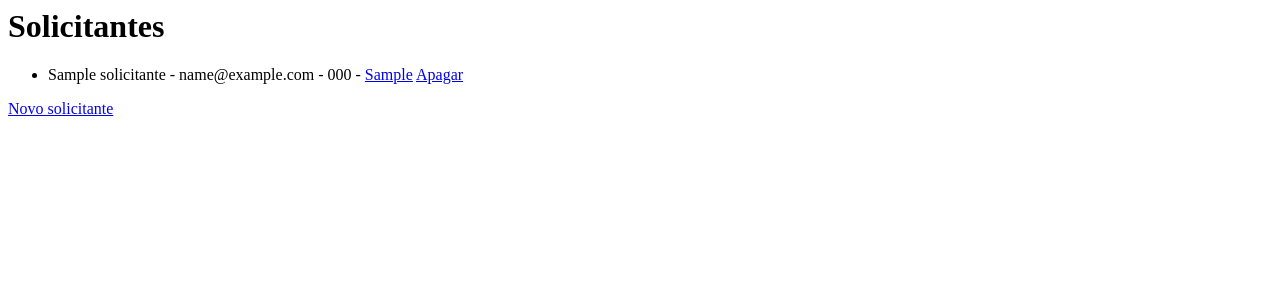
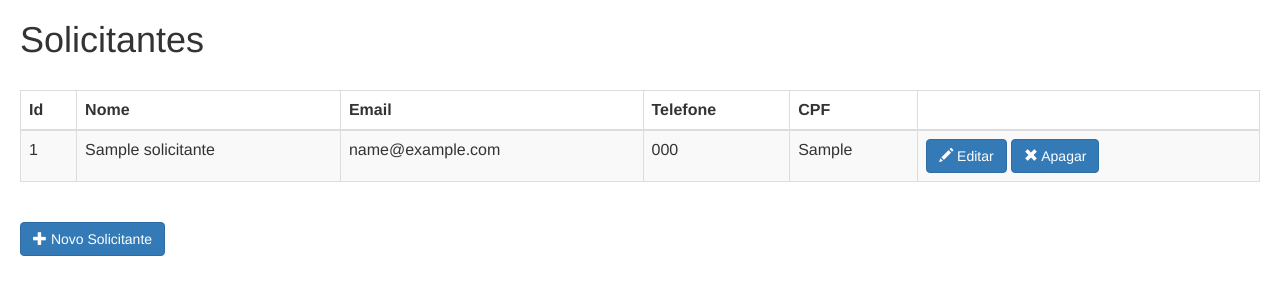
Before and after one commit to vinigfer/desafio_telesaude, a Django app: page /desafio/solicitante in a window 1280 px wide. Shown: the top 300 px of the page. Run offline with Django 3.2, Linux system fonts and the light colour scheme; tables that the repository leaves empty hold one stand-in row (values such as "Sample post"); some libraries are stand-ins or nearby versions.

Commit message:
- Melhorado visual das telas que listam solicitacoes e solicitantes.

```diff
--- a/desafio/templates/solicitante_list.html
+++ b/desafio/templates/solicitante_list.html
@@ -1,11 +1,47 @@
-<h1>Solicitantes</h1>
-<ul>
-    {% for solicitante in object_list %}
-    <li>{{ solicitante.nome }} - {{ solicitante.email }} - {{ solicitante.telefone }} -
-    <a href="{% url "solicitante_edit" solicitante.id %}">{{ solicitante.cpf }}</a>
-    <a href="{% url "solicitante_delete" solicitante.id %}">Apagar</a>
-    </li>
-    {% endfor %}
-</ul>
+{% load bootstrap3 %}
+{% bootstrap_css %}
+{% bootstrap_javascript %}
+{% bootstrap_messages %}
 
-<a href="{% url "solicitante_new" %}">Novo solicitante</a>
+<h1 style="padding-left: 20px">Solicitantes</h1>
+
+<div style="padding: 20px" class="table-responsive">
+    <table class="table table-striped table-bordered table-hover">
+        <thead>
+            <tr>
+            <th>Id</th>
+            <th>Nome</th>
+            <th>Email</th>
+            <th>Telefone</th>
+            <th>CPF</th>
+            <th></th>
+            </tr>
+        </thead>
+    <tbody>
+        {% for solicitante in object_list %}
+        <tr>
+            <td>{{ solicitante.id }}</td>
+            <td>{{ solicitante.nome }}</td>
+            <td>{{ solicitante.email }}</td>
+            <td>{{ solicitante.telefone }}</td>
+            <td>{{ solicitante.cpf }}</td>
+            <td>
+                <a class="btn btn-primary"
+                    href='{% url "solicitante_edit" solicitante.id %}' >
+                    <span class="glyphicon glyphicon-pencil"></span> Editar
+                </a>
+                <a class="btn btn-primary"
+                    href='{% url "solicitante_delete" solicitante.id %}' >
+                    <span class="glyphicon glyphicon-remove"></span> Apagar
+                </a>
+            </td>
+        </tr>
+        {% endfor %}
+    </tbody>
+    </table>
+</div>
+
+<a style="margin-left: 20px"
+    class="btn btn-primary" href='{% url "solicitante_new" %}' >
+    <span class="glyphicon glyphicon-plus"></span> Novo Solicitante
+</a>
```
Also changed, not shown: desafio/templates/solicitacao_list.html (+44 -12 lines).
